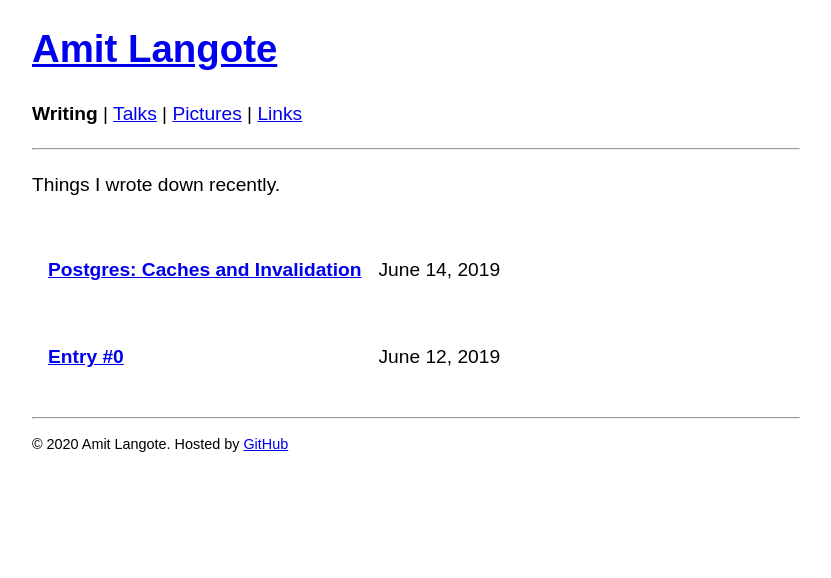
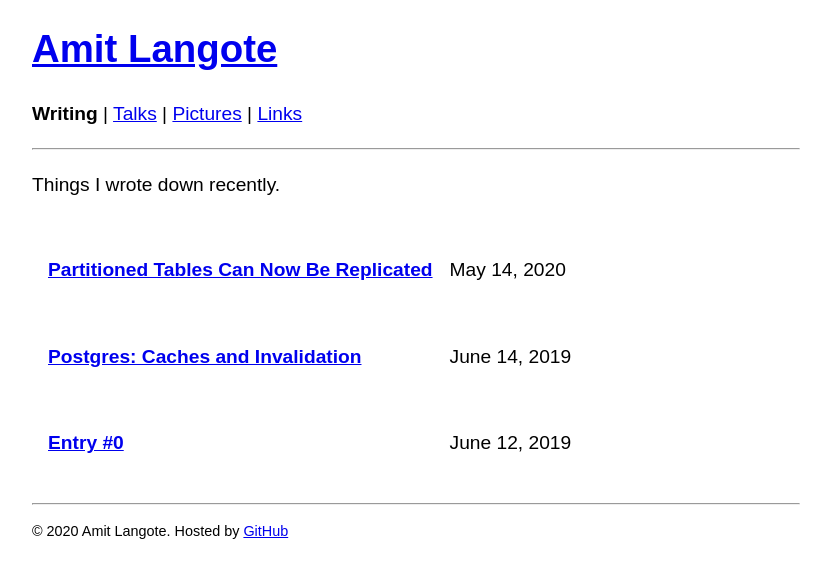
Before and after one commit to amitlan/website, a Jekyll site: the page built from writing/index.md, in a window 1280 px wide. Shown: the top 578 px of the page, without its empty margins (224-1055 px from the left). Built offline with Jekyll 4.4.1, drawn with Linux system fonts in a browser that asks for light colours.

Commit message:
add partition-logical-replication to index

```diff
--- a/writing/index.md
+++ b/writing/index.md
@@ -8,6 +8,9 @@ Things I wrote down recently.
 
 <table cellspacing="15">
   <tr>
+    <td><p><a href="pg/partition-logical-replication"><b>Partitioned Tables Can Now Be Replicated</b></a></p></td><td><p>May 14, 2020</p></td>
+  </tr>
+  <tr>
     <td><p><a href="pginval"><b>Postgres: Caches and Invalidation</b></a></p></td><td><p>June 14, 2019</p></td>
   </tr>
   <tr>
```
